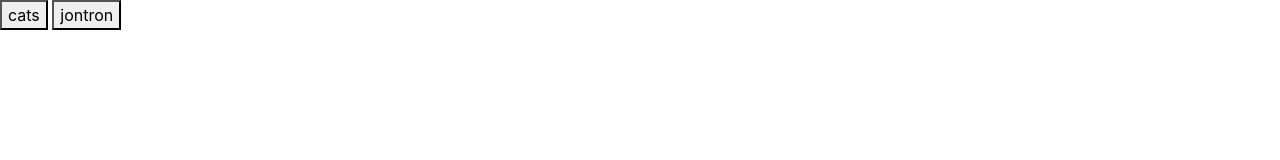
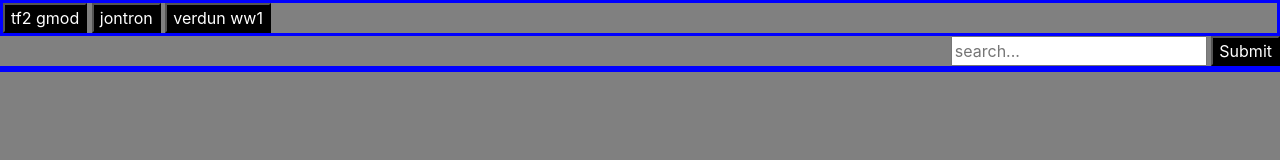
Before and after one commit to JosephBizra/GifTastic, a plain HTML site: page index.html in a window 1280 px wide. Drawn offline with nearby package versions, Linux system fonts and the light colour scheme; files that its build step writes are made by us from their sources.

Commit message:
Added css

```diff
--- /dev/null
+++ b/Assets/style.css
@@ -0,0 +1,23 @@
+#form {
+    border: blue solid;
+    background-color: gray;
+}
+#form2 {
+    background-color: grey;
+    text-align: right;
+}
+button {
+    background-color: black;
+    color: white;
+}
+#submit {
+    background-color: black;
+    color: white;
+}
+html {
+    background-color: grey;
+}
+#gallery {
+    background-color: grey;
+    border: blue solid;
+}
--- a/index.html
+++ b/index.html
@@ -1,25 +1,37 @@
 <!DOCTYPE html>
 <html>
     <head>
-      <!-- <link rel="stylesheet" href="Assets/style.css"> -->
+      <link rel="stylesheet" href="Assers/style.css">
       <link rel="stylesheet" href="https://stackpath.bootstrapcdn.com/bootstrap/4.3.1/css/bootstrap.min.css" integrity="sha384-ggOyR0iXCbMQv3Xipma34MD+dH/1fQ784/j6cY/iJTQUOhcWr7x9JvoRxT2MZw1T" crossorigin="anonymous">
     </head>
     <body>
-      <form>
-        <button id="cats">cats</button>
+      <form id="form">
+        <button id="tf2 gmod">tf2 gmod</button>
         <button id="dogs">jontron</button>
-        <div id="gallery"></div>
+        <button id="is boris">verdun ww1</button>
       </form>
+      <form id="form2">
+        <input id="search" type="text" placeholder="search...">
+        <input id="submit" type="submit">
+      </form>
+      <div id="gallery"></div>
       <script src="https://ajax.googleapis.com/ajax/libs/jquery/3.2.1/jquery.min.js"></script>
       <script src="https://cdnjs.cloudflare.com/ajax/libs/popper.js/1.14.7/umd/popper.min.js" integrity="sha384-UO2eT0CpHqdSJQ6hJty5KVphtPhzWj9WO1clHTMGa3JDZwrnQq4sF86dIHNDz0W1" crossorigin="anonymous"></script>
       <script src="https://stackpath.bootstrapcdn.com/bootstrap/4.3.1/js/bootstrap.min.js" integrity="sha384-JjSmVgyd0p3pXB1rRibZUAYoIIy6OrQ6VrjIEaFf/nJGzIxFDsf4x0xIM+B07jRM" crossorigin="anonymous"></script>
       <script>
-        var topics = ["cats", "dogs"];
+        // var topics = ["cats", "dogs"];
         var query;
         var bigObject;
         var offset = 0;
-        $("button").on("click",function(e) {
+        $("#submit").on("click", function(event) {
+          event.preventDefault();
+          var search = $("#search").val()
+          $("#form").append("<button>"+search+"</button>");
+        })
+        $(document).on("click","button",function(e) {
 
+         // prevents screan from refreshing on click.
+         e.preventDefault();
             // clears all previous gifs
             if(query===$(this).text()){
                 offset = offset + 10;
@@ -28,8 +40,6 @@
               offset = 0;
             }
 
-            // prevents screan from refreshing on click.
-         e.preventDefault();
 
           query = $(this).text();
           var link = "https://api.giphy.com/v1/gifs/search?api_key=hz5C1nKDmszjRoj4Z3o247PohFGYUBWO&offset="+offset+"&limit=10&q=" + query;
```
